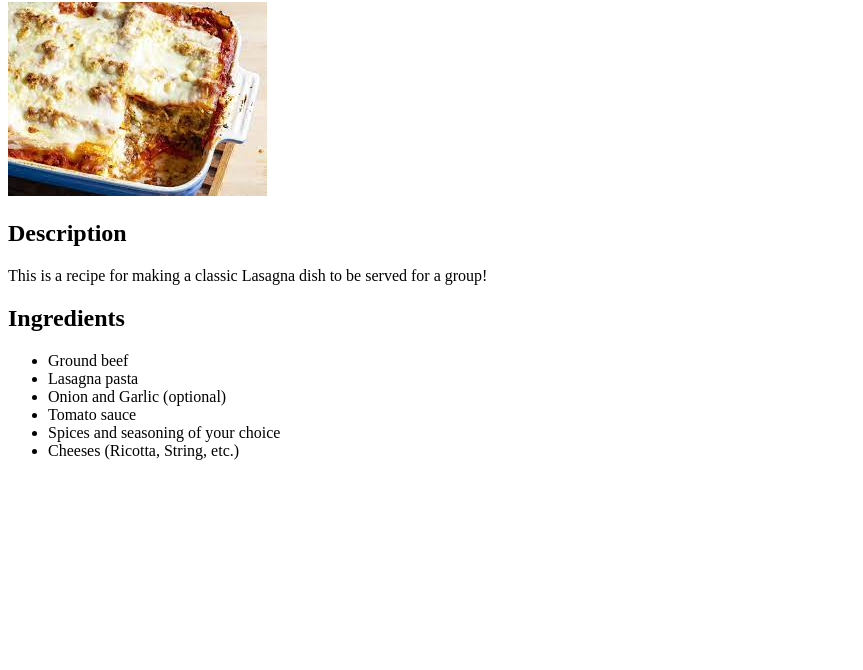
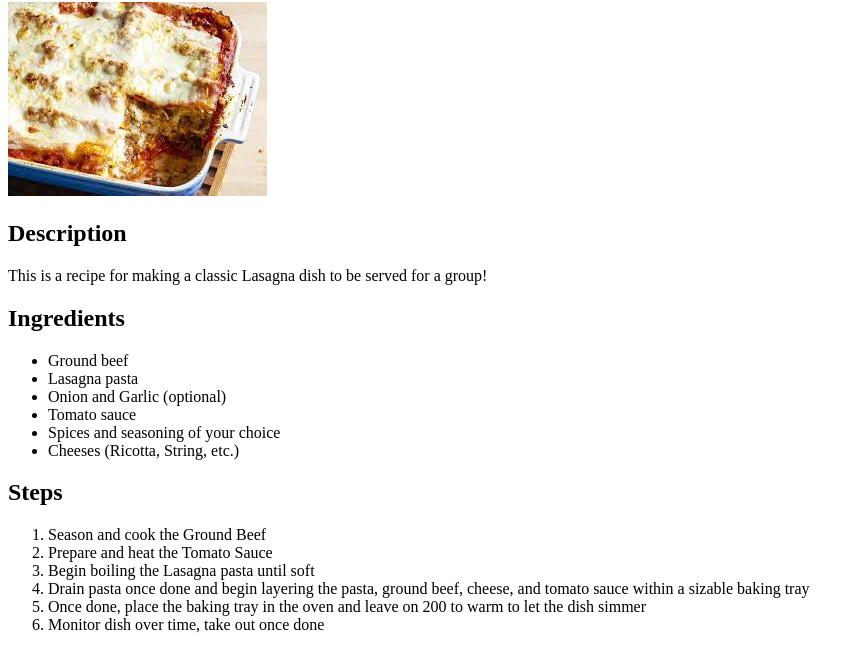
Before and after one commit to Supaslaka/odin-recipes, a plain HTML site: page recipes/lasagna.html in a window 1280 px wide. Shown: the part 78-748 px from the top of the page, without its empty margins (0-863 px from the left). Drawn offline with Linux system fonts and the light colour scheme.

Commit message:
Added Steps list to lasagna.html

```diff
--- a/recipes/lasagna.html
+++ b/recipes/lasagna.html
@@ -8,8 +8,12 @@
     <body>
         <h1>Lasagna</h1>
             <img src="lasagna.jpeg">
+
+            <!--Beginning description for making a Lasagna-->
             <h2>Description</h2>
             <p>This is a recipe for making a classic Lasagna dish to be served for a group!</p>
+
+            <!--Ingredient list-->
             <h2>Ingredients</h2>
             <ul>
                 <li>Ground beef</li>
@@ -20,6 +24,17 @@
                 <li>Cheeses (Ricotta, String, etc.)</li>
             </ul>
 
+            <!--Steps for cooking-->
+            <h2>Steps</h2>
+            <ol>
+                <li>Season and cook the Ground Beef</li>
+                <li>Prepare and heat the Tomato Sauce</li>
+                <li>Begin boiling the Lasagna pasta until soft</li>
+                <li>Drain pasta once done and begin layering the pasta, ground beef, cheese, and tomato sauce within a sizable baking tray</li>
+                <li>Once done, place the baking tray in the oven and leave on 200 to warm to let the dish simmer</li>
+                <li>Monitor dish over time, take out once done</li>
+            </ol>
+
 
     </body>
 </html>
```
